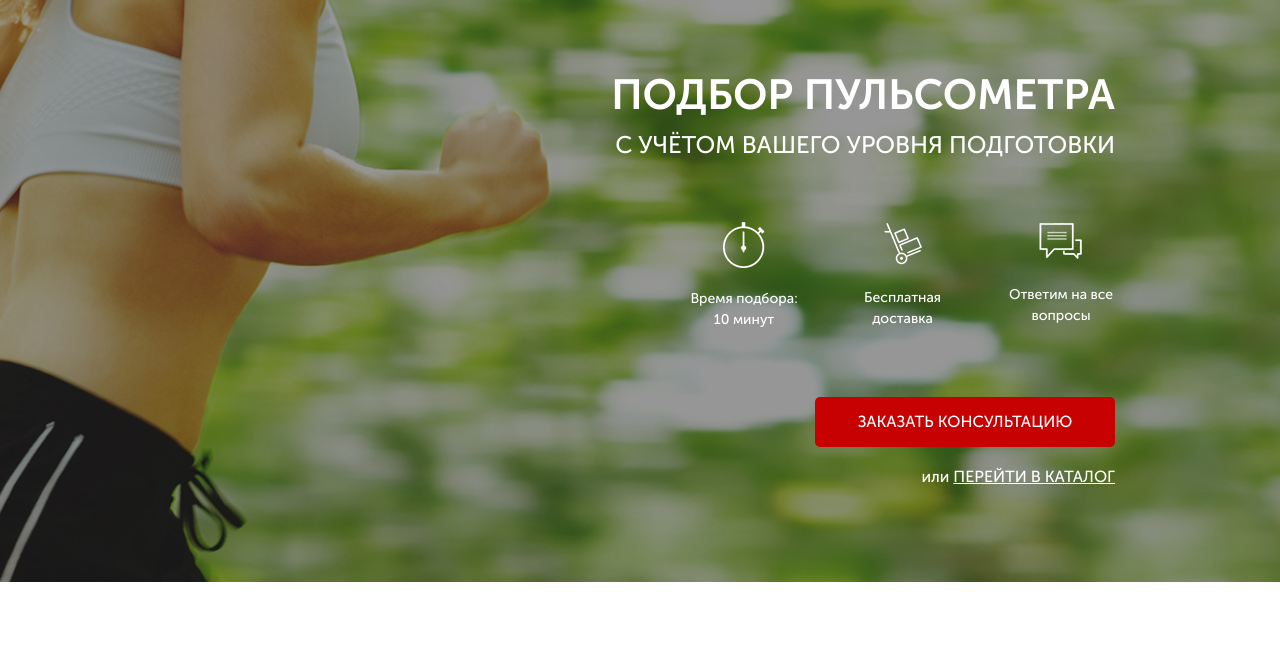
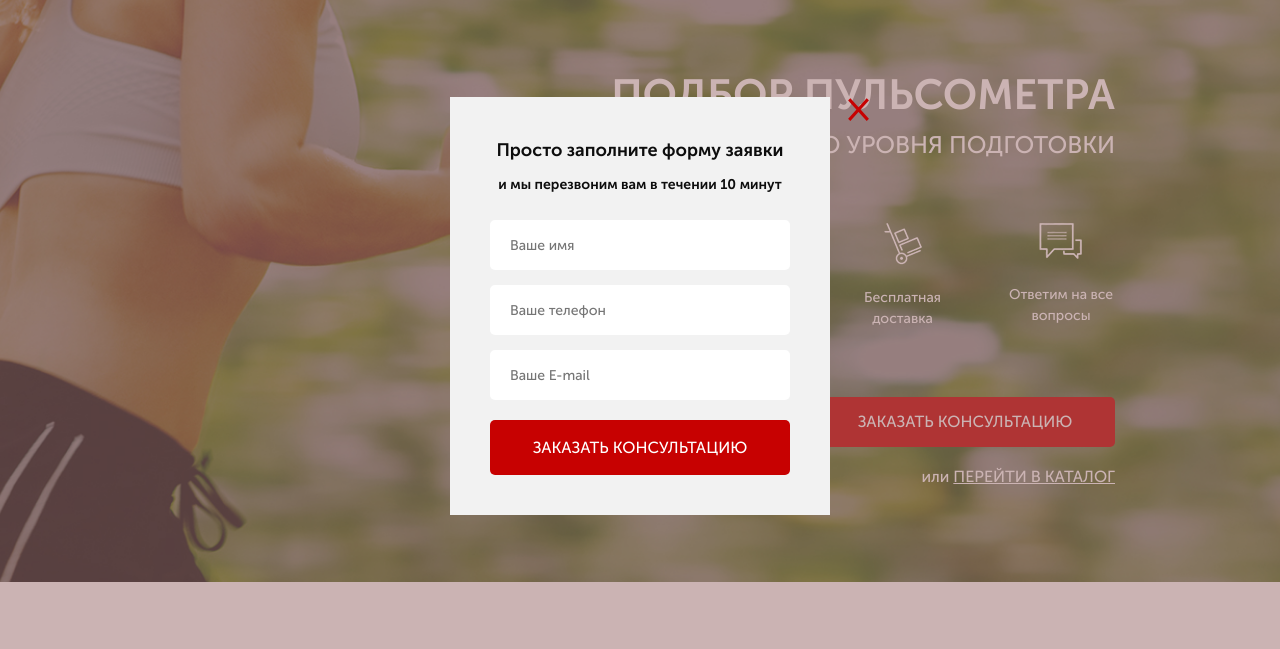
Before and after one commit to goldqwert/pulse, a website: page src/index.html in a window 1280 px wide. Both pictures are taken after a click on the button "ЗАКАЗАТЬ ЗВОНОК". Shown: the part 94-743 px from the top of the page. Drawn offline with nearby package versions, Linux system fonts and the light colour scheme.

Commit message:
feat: added modals

```diff
--- a/src/index.html
+++ b/src/index.html
@@ -25,7 +25,9 @@
             <a href="tel:+74999228974" class="header__phone"
               >+7 (499) 922-89-74</a
             >
-            <button class="button">Заказать звонок</button>
+            <button data-modal="consultation" class="button">
+              Заказать звонок
+            </button>
           </div>
         </header>
 
@@ -54,7 +56,7 @@
             </div>
           </div>
 
-          <button class="button button_main">заказать кОНСУЛЬТАЦИЮ</button>
+          <button data-modal="consultation" class="button button_main">заказать кОНСУЛЬТАЦИЮ</button>
           <div class="promo__link">
             или
             <a href="">ПЕРЕЙТИ В КАТАЛОГ</a>
@@ -323,7 +325,7 @@
                   alt="pulsemeter"
                   class="catalog-item__img"
                 />
-                <div class="catalog-item__subtitle">Пульсометр Polar FT1</div>
+                <div class="catalog-item__subtitle">Пульсометр Polar FT2</div>
                 <div class="catalog-item__descr">
                   Для первых шагов в тренировках, основанных на сердечном ритме
                 </div>
@@ -433,6 +435,42 @@
       </div>
     </footer>
 
+    <div class="overlay">
+      <div class="modal" id="consultation">
+        <div class="modal__close">&times;</div>
+        <div class="modal__subtitle">Просто заполните форму заявки</div>
+        <div class="modal__descr">и мы перезвоним вам в течении 10 минут</div>
+        <form class="feed-form feed-form_mt25" action="#">
+          <input required name="name" placeholder="Ваше имя" type="text" />
+          <input required name="phone" placeholder="Ваше телефон" type="text" />
+          <input required name="email" placeholder="Ваше E-mail" type="text" />
+
+          <button class="button button_submit">Заказать консультацию</button>
+        </form>
+      </div>
+
+      <div class="modal" id="order">
+        <div class="modal__close">&times;</div>
+        <div class="modal__subtitle">Ваш заказ:</div>
+        <div class="modal__descr">Пульсометр Polar FT1</div>
+        <form class="feed-form feed-form_mt25" action="#">
+          <input required name="name" placeholder="Ваше имя" type="text" />
+          <input required name="phone" placeholder="Ваше телефон" type="text" />
+          <input required name="email" placeholder="Ваше E-mail" type="text" />
+
+          <button class="button button_submit">Купить</button>
+        </form>
+      </div>
+
+      <div class="modal modal_mini" id="thanks">
+        <div class="modal__close">&times;</div>
+        <div class="modal__subtitle">Спасибо за вашу заявку!</div>
+        <div class="modal__descr">
+          Наш менеджер свяжется с вами в ближайшее время!
+        </div>
+      </div>
+    </div>
+
     <script
       type="text/javascript"
       src="https://code.jquery.com/jquery-1.11.0.min.js"
--- a/src/js/script.js
+++ b/src/js/script.js
@@ -57,4 +57,21 @@ $(document).ready(function () {
 
   toggleSlide(".catalog-item__link");
   toggleSlide(".catalog-item__back");
+
+  // Modals
+
+  $("[data-modal=consultation]").on("click", function () {
+    $(".overlay, #consultation").fadeIn("slow");
+  });
+
+  $(".modal__close").on("click", function () {
+    $(".overlay, #consultation, #thanks, #order").fadeOut("slow");
+  });
+
+  $(".button_mini").each(function (i) {
+    $(this).on("click", function () {
+      $("#order .modal__descr").text($(".catalog-item__subtitle").eq(i).text());
+      $(".overlay, #order").fadeIn("slow");
+    });
+  });
 });
--- a/src/sass/blocks/_forms.scss
+++ b/src/sass/blocks/_forms.scss
@@ -16,6 +16,9 @@
       margin-bottom: 20px;
     }
   }
+  &_mt25 {
+    margin-top: 25px;
+  }
   @media (max-width: 375px) {
     width: 100%;
   }
--- /dev/null
+++ b/src/sass/blocks/_modal.scss
@@ -0,0 +1,50 @@
+.overlay {
+  display: none;
+  position: fixed;
+  top: 0;
+  width: 100%;
+  height: 100%;
+  background: rgba(151, 105, 105, 0.5);
+}
+
+.modal {
+  position: absolute;
+  top: 50%;
+  left: 50%;
+  transform: translate(-50%, -50%);
+  width: 380px;
+  min-height: 400px;
+  background: #f2f2f2;
+  padding: 40px;
+  &__close {
+    position: absolute;
+    top: 0;
+    right: -40px;
+    font-size: 40px;
+    line-height: 20px;
+    color: $main_color;
+    cursor: pointer;
+  }
+  &__subtitle {
+    font-weight: bold;
+    font-size: 18px;
+    text-align: center;
+    color: #0d0d0d;
+  }
+  &__descr {
+    margin-top: 10px;
+    font-weight: bold;
+    font-size: 14px;
+    text-align: center;
+    color: #0d0d0d;
+  }
+  &_mini {
+    min-height: 140px;
+  }
+}
+
+#consultation,
+#order,
+#thanks {
+  display: none;
+}
--- a/src/sass/style.scss
+++ b/src/sass/style.scss
@@ -16,3 +16,4 @@
 @import 'blocks/carousel';
 @import 'blocks/catalog';
 @import 'blocks/footer';
+@import 'blocks/modal';
```
Also changed, not shown: src/css/style.min.css.
